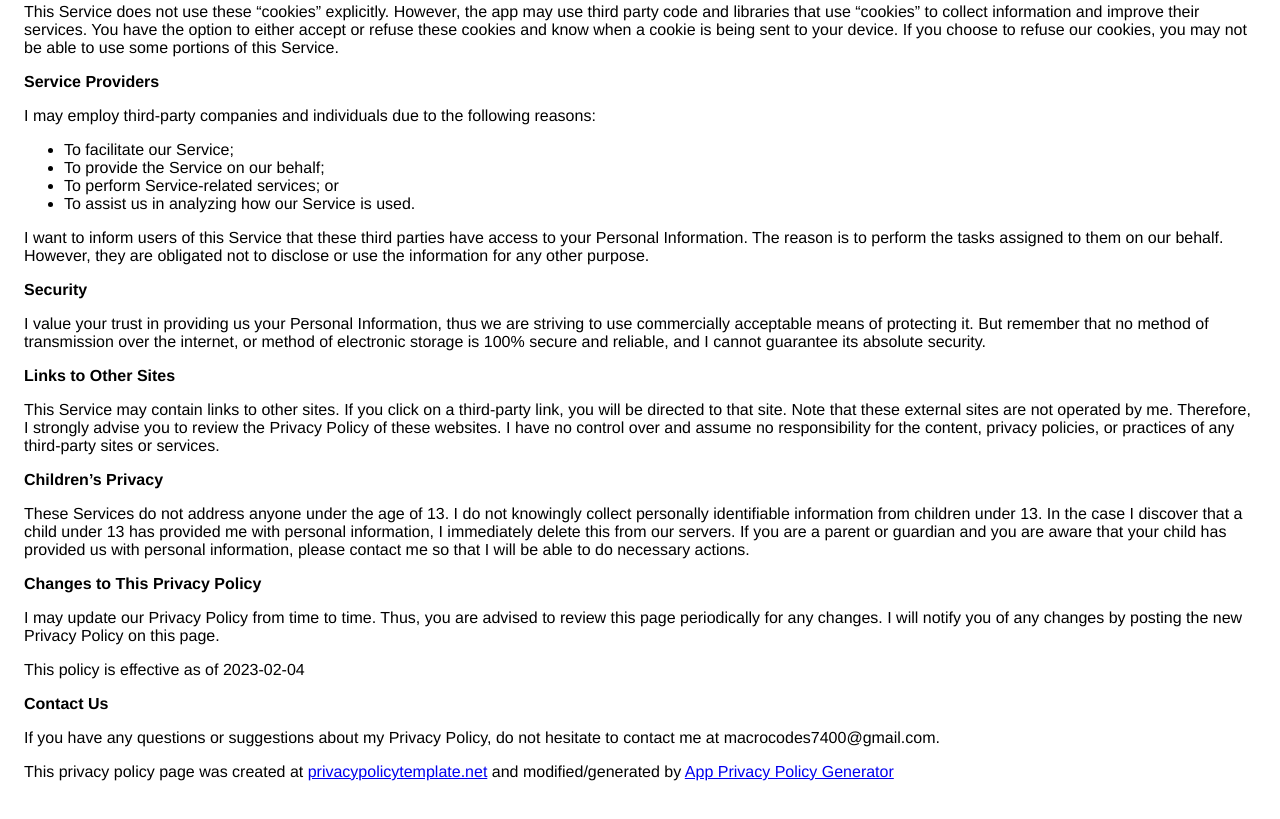
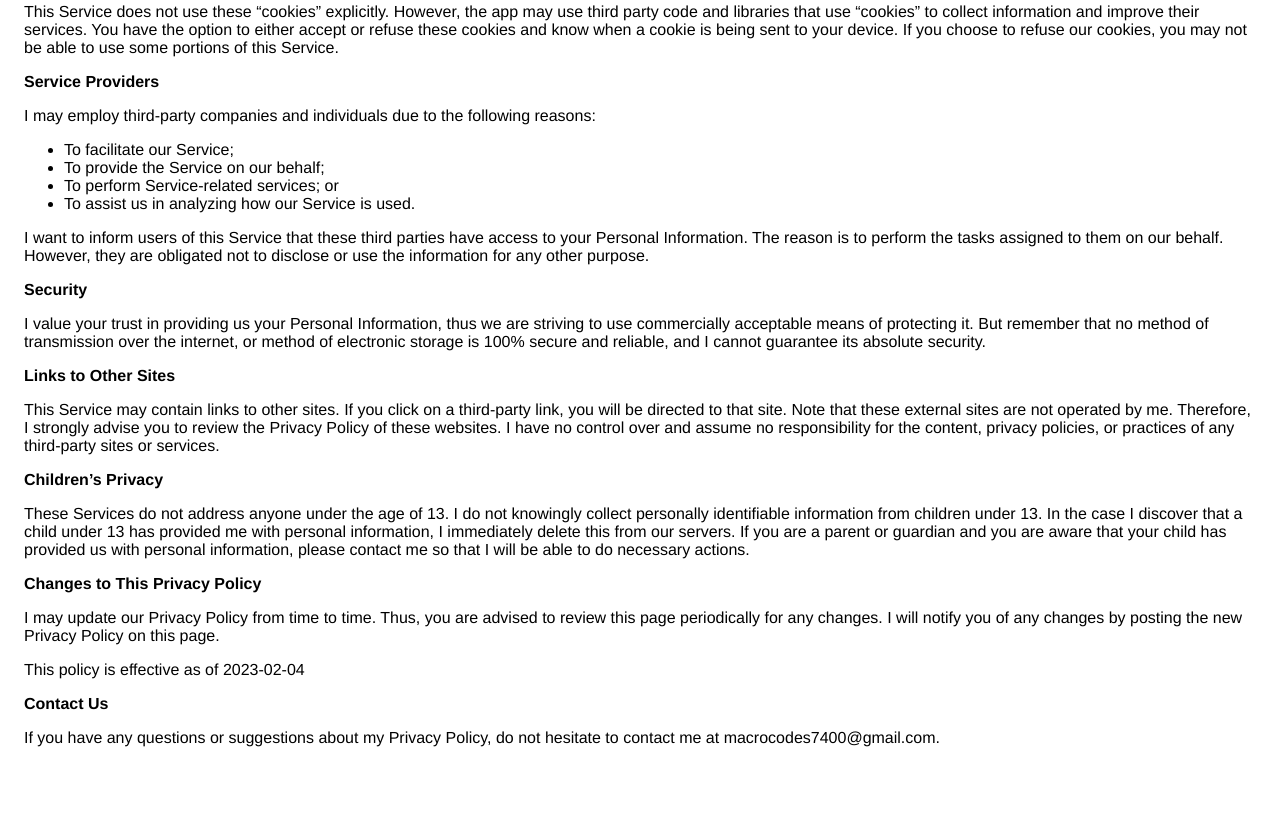
Before and after one commit to rahul7400/Doc-Scanner-License, a plain HTML site: page index.html in a window 1280 px wide. Shown: the part 659-1478 px from the top of the page. After the commit the page ends 1446 px from the top, so only its background shows below. Drawn offline with Linux system fonts and the light colour scheme.

Commit message:
Update index.html

```diff
--- a/index.html
+++ b/index.html
@@ -105,9 +105,6 @@
                   If you have any questions or suggestions about my
                   Privacy Policy, do not hesitate to contact me at macrocodes7400@gmail.com.
                 </p> <p>
-                  This privacy policy page was created at
-                  <a href="https://privacypolicytemplate.net" target="_blank" rel="noopener noreferrer">privacypolicytemplate.net</a>
-                  and modified/generated by
-                  <a href="https://app-privacy-policy-generator.firebaseapp.com/" target="_blank" rel="noopener noreferrer">App Privacy Policy Generator</a></p>
+
     </body>
     </html>
```
